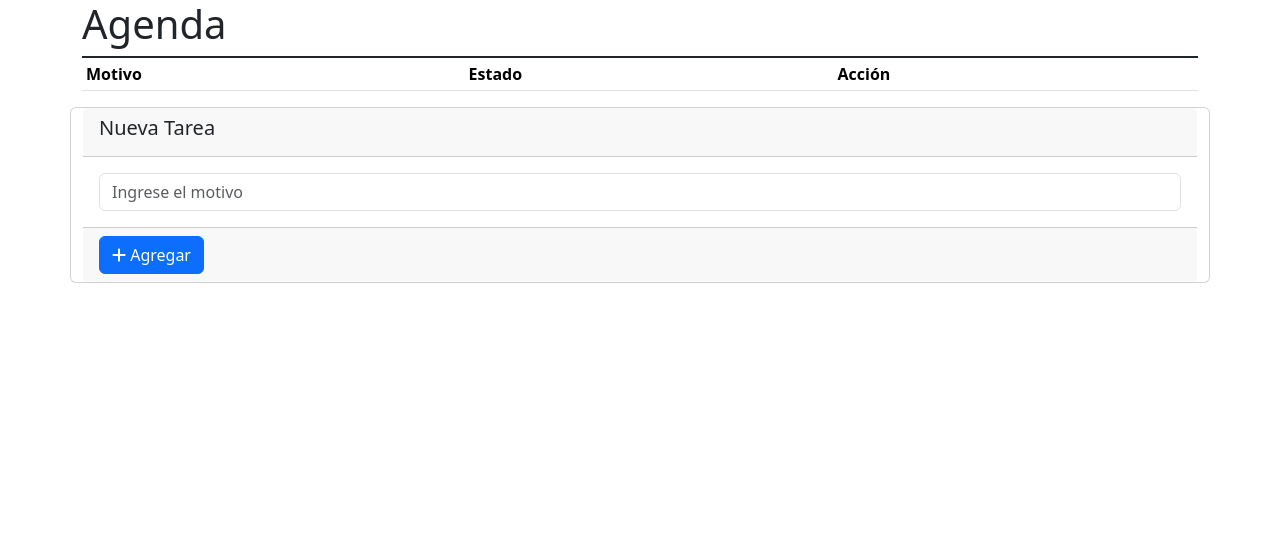
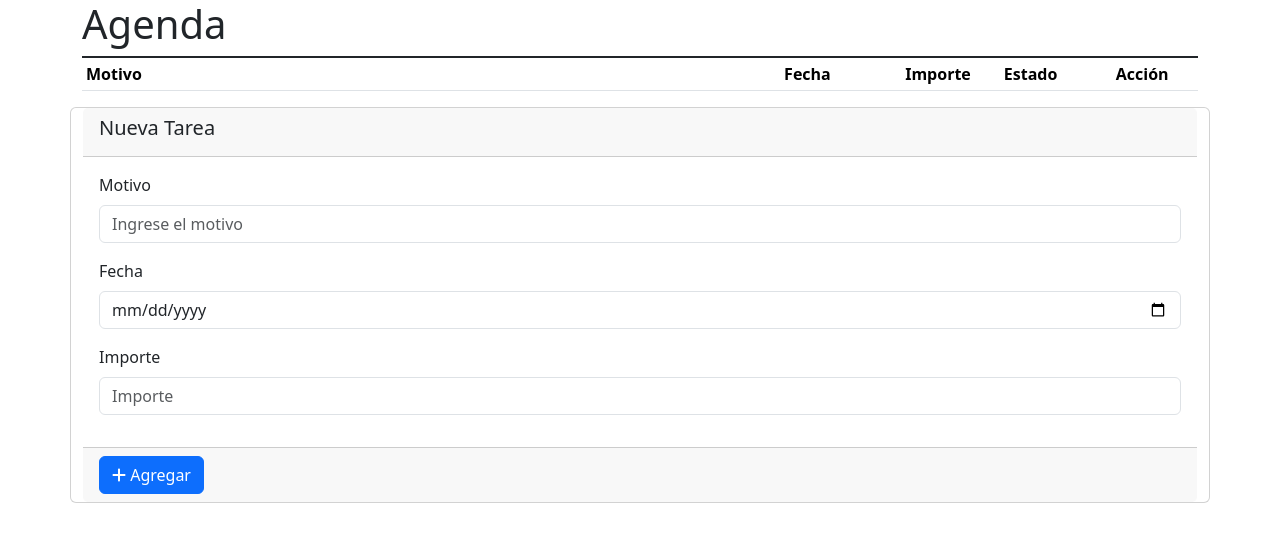
Before and after one commit to dirsis/FED-TI, a React (Vite) app: page / in a window 1280 px wide. Shown: the top 542 px of the page. Built offline with nearby package versions, Linux system fonts and the light colour scheme.

Commit message:
031120241119

```diff
--- a/src/App.jsx
+++ b/src/App.jsx
@@ -9,7 +9,7 @@ function App() {
 
 const [tareas, setTareas] = useState([]);
 const Ltareas = JSON.parse(localStorage.getItem('Ltareas'));
-// console.log(Ltareas);
+console.log(Ltareas);
 useEffect(() => {
 if (Ltareas){
   setTareas(Ltareas)
--- a/src/components/Taskform.jsx
+++ b/src/components/Taskform.jsx
@@ -5,12 +5,14 @@ import { faPlus } from "@fortawesome/free-solid-svg-icons";
 
 export default function Taskform({ tareas, setTareas }) {
   const [valor, setValor] = useState("");
+  const [fecha, setFecha] = useState("");
+  const [importe, setImporte] = useState("");
 
-  const agregaTarea = (uvalor) => {
+  const agregaTarea = (uvalor,ufecha,uimporte) => {
     //BUSCA ULTIMA TAREA PARA AGREGAR EL SIGUIENTE
     let ultimo = Date.now();
     //CREA NUEVA TAREA
-    const newTask = { id: ultimo, descrip: uvalor, estado: 0 };
+    const newTask = { id: ultimo, descrip: uvalor, fecha: ufecha, importe: uimporte, estado: 0 };
     //ARCHIVO TODO EL ARRAY EN UNA VARIABLE TEMP
     const Temp = [...tareas, newTask];
     //AGREGA TAREA
@@ -19,6 +21,8 @@ export default function Taskform({ tareas, setTareas }) {
     localStorage.setItem("Ltareas", JSON.stringify(Temp));
     //LIMPIAR INPUT PARA EL PROXIMA AGREGADO
     setValor("");
+    setFecha("");
+    setImporte("");
   };
   const handleKeyUp = (e) => {
     if (e.key === "Enter") {
@@ -31,21 +35,44 @@ export default function Taskform({ tareas, setTareas }) {
           <h5 className="card-title">Nueva Tarea</h5>
         </div>
           <div className="card-body">
+            <div className="mb-3">
+                <label className="form-label">Motivo</label>
                 <input
                 type="text"
                 className="form-control"
                 value={valor}
                 placeholder="Ingrese el motivo"
                 onChange={(e) => setValor(e.target.value)}
+              />
+            </div>
+            <div className="mb-3">
+                <label className="form-label">Fecha</label>
+                <input
+                type="date"
+                className="form-control"
+                value={fecha}
+                placeholder="Fecha"
+                onChange={(e) => setFecha(e.target.value)}
+              />
+            </div>
+            <div className="mb-3">
+                <label className="form-label">Importe</label>
+                <input
+                type="number" pattern="\d*"
+                className="form-control"
+                value={importe}
+                placeholder="Importe"
+                onChange={(e) => setImporte(e.target.value)}
                 onKeyUp={(e) => handleKeyUp(e)} //para pasar del enter al botón
               />
+            </div>
           </div>
           <div className="card-footer">
           <button
                 type="button"
                 id="boton"
                 className="btn btn-primary"
-                onClick={() => agregaTarea(valor)}
+                onClick={() => agregaTarea(valor,fecha,importe)}
               >
                 <FontAwesomeIcon icon={faPlus} /> Agregar
               </button>
--- a/src/components/Taskitem.jsx
+++ b/src/components/Taskitem.jsx
@@ -31,15 +31,19 @@ export default function Taskitem({ tarea, tareas, setTareas }) {
 
   return (
     <tr>
-      <td width="*">
-        <span className={tarea.estado == 0 ? "pendiente" : "completado"}>
+      <td className="text-center">
           {tarea.descrip}
-        </span>
       </td>
-      <td width="20%">
-        <button className={tarea.estado == 0 ? "btn btn-outline-danger btn-block" : "btn btn-outline-success btn-block"}>{tarea.estado == 0 ? "Pendiente" : "Completada"}</button>
+      <td>
+          {tarea.fecha}
       </td>
-      <td width="20%">
+      <td className="text-end">
+          {tarea.importe}
+      </td>
+      <td className="d-grid gap-2">
+        <button className={tarea.estado == 0 ? "btn btn-outline-danger" : "btn btn-outline-success"}>{tarea.estado == 0 ? "Pendiente" : "Completada"}</button>
+      </td>
+      <td>
         <button
           className={
             tarea.estado == 0
--- a/src/components/Tasklist.jsx
+++ b/src/components/Tasklist.jsx
@@ -1,4 +1,4 @@
-import { render } from "react-dom";
+//import { render } from "react-dom";
 import Taskitem from "./Taskitem";
 import "./Tasklist.css";
 
@@ -8,9 +8,11 @@ export default function Tasklist({ tareas, setTareas }) {
       <table className="table table-sm table-responsive">
         <thead className="table-group-divider">
           <tr>
-            <th>Motivo</th>
-            <th>Estado</th>
-            <th>Acción</th>
+            <th width="*" >Motivo</th>
+            <th width="10%" className="text-center">Fecha</th>
+            <th width="10%" className="text-end">Importe</th>
+            <th width="10%" className="text-center">Estado</th>
+            <th width="10%" className="text-center">Acción</th>
           </tr>
         </thead>
         <tbody>
```
Lines whose indentation alone changed are shown as unchanged.
